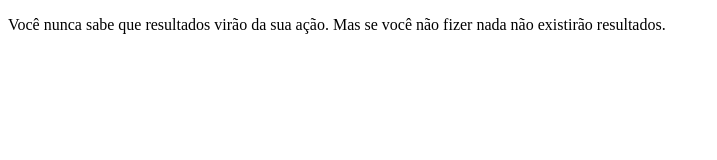
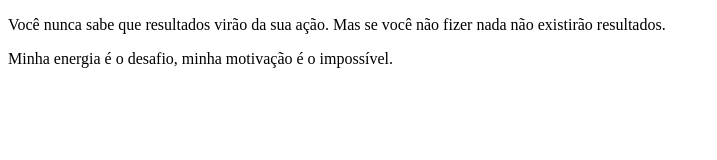
Before and after one commit to CaioSuhr/bootcamp-devjr, a plain HTML site: page index.html in a window 1280 px wide. Shown: the whole page, without its empty margins (0-717 px from the left). Drawn offline with Linux system fonts and the light colour scheme.

Commit message:
frase motivacional 2

```diff
--- a/index.html
+++ b/index.html
@@ -8,5 +8,7 @@
 </head>
 <body>
     <p>Você nunca sabe que resultados virão da sua ação. Mas se você não fizer nada não existirão resultados.</p>
+
+    <p>Minha energia é o desafio, minha motivação é o impossível.</p>
 </body>
 </html>
```
